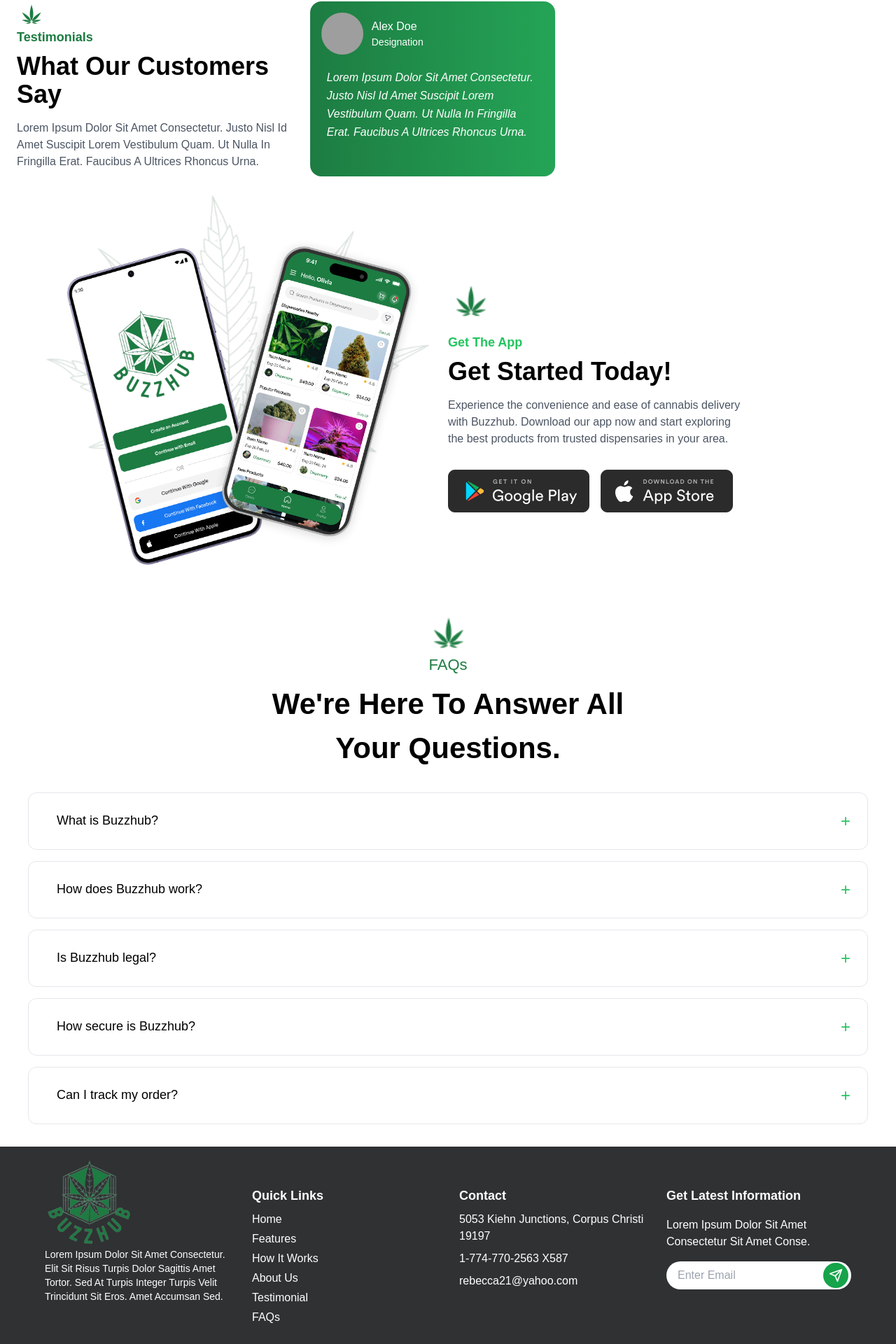
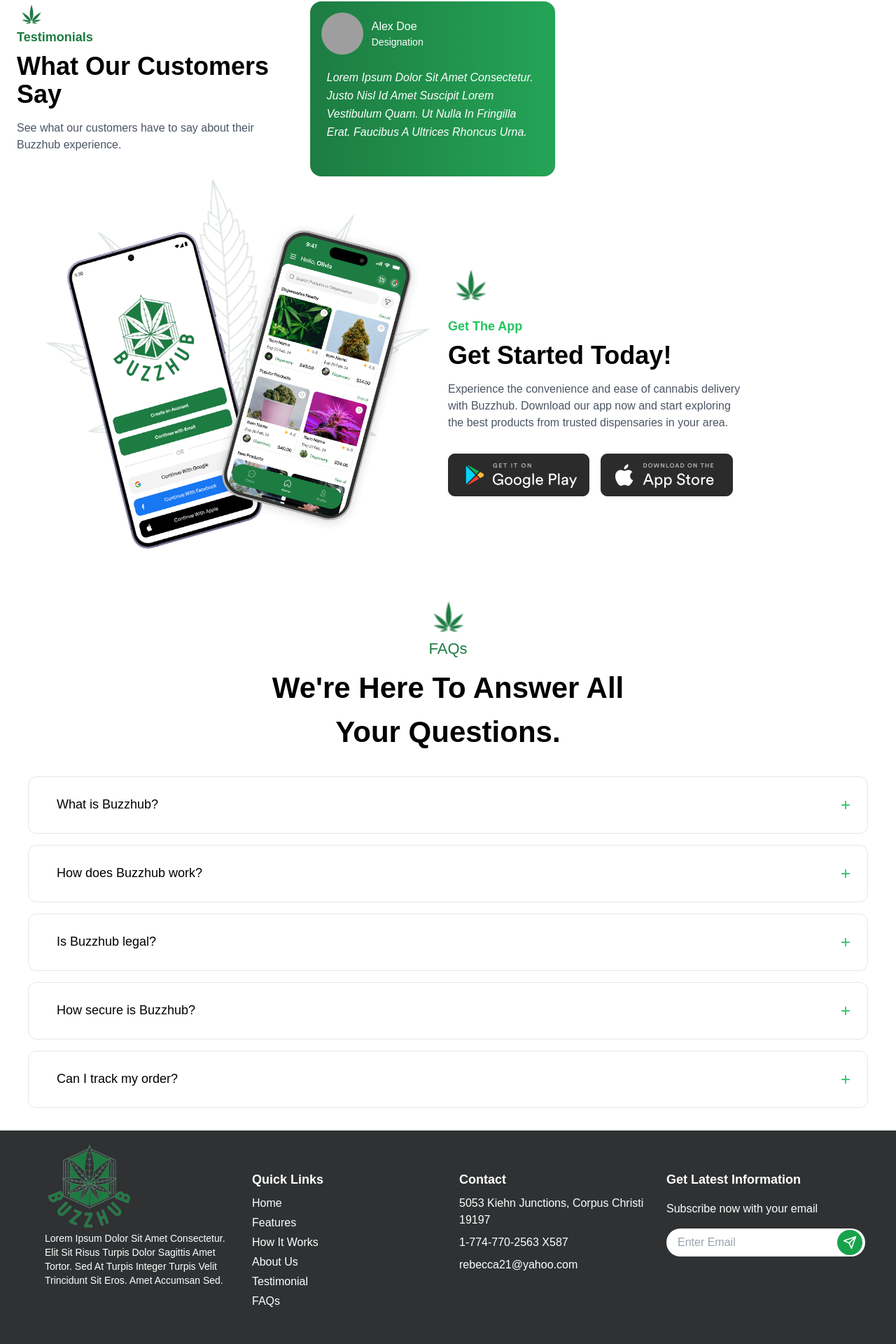
Before and after one commit to dignitestudios-dev/BuzzHub-Landing-Page, a React (Vite) app: page / in a window 1280 px wide. Shown: the part 3537-5457 px from the top of the page at 70% size. Built offline with nearby package versions, Linux system fonts and the light colour scheme; grey boxes are pictures that could not be loaded; a web font is replaced by a local one.

Commit message:
new updates

```diff
--- a/src/components/FooterSection.jsx
+++ b/src/components/FooterSection.jsx
@@ -42,14 +42,14 @@
                     <p>rebecca21@yahoo.com</p>
                 </div>
 
-                <div className="text-center md:text-left space-y-4 py-10">
+                <div className="text-center md:text-left space-y-4 py-10 w-[284px] h-[50px]">
                     <h3 className="text-lg font-semibold">Get Latest Information</h3>
-                    <p>Lorem Ipsum Dolor Sit Amet Consectetur Sit Amet Conse.</p>
+                    <p>Subscribe now with your email</p>
                     <div className="relative">
                         <input
                             type="email"
                             placeholder="Enter Email"
-                            className="w-full py-2 px-4 rounded-full focus:outline-none pr-12"
+                            className="w-full py-2 px-4 rounded-full focus:outline-none pr-12 text-black"
                         />
                         <button className="absolute right-1 top-1/2 transform -translate-y-1/2 bg-green-600 hover:bg-green-700 text-white p-2 rounded-full">
                             <FiSend className="h-5 w-5" />
--- a/src/components/Testimonials.jsx
+++ b/src/components/Testimonials.jsx
@@ -54,7 +54,7 @@
         <h2 className="text-[#1D7C42] font-semibold text-lg mb-2">Testimonials</h2>
         <h1 className="text-4xl font-semibold mb-4">What Our Customers Say</h1>
         <p className="text-gray-600">
-          Lorem Ipsum Dolor Sit Amet Consectetur. Justo Nisl Id Amet Suscipit Lorem Vestibulum Quam. Ut Nulla In Fringilla Erat. Faucibus A Ultrices Rhoncus Urna.
+        See what our customers have to say about their <br/> Buzzhub experience.
         </p>
       </div>
 
```
